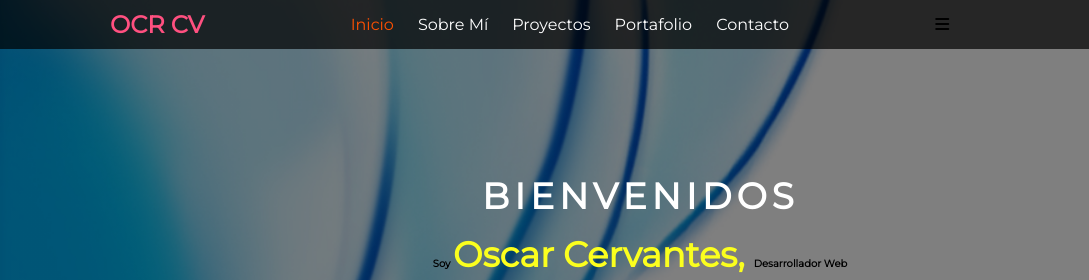
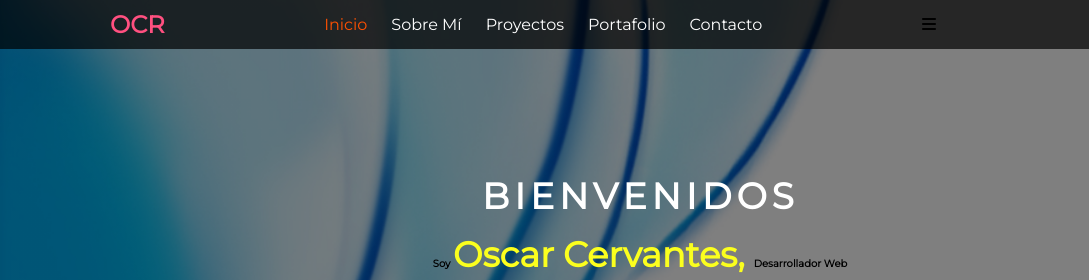
Before and after one commit to Malwii/date, a plain HTML site: page index.html in a window 1280 px wide. Shown: the top 280 px of the page, 0-1089 px from the left. Drawn offline with nearby package versions, Linux system fonts and the light colour scheme.

Commit message:
Update index.html

```diff
--- a/index.html
+++ b/index.html
@@ -18,7 +18,7 @@
         <div class="contenido">
             <header>
                 <div class="contenido-header">
-                    <h1>OCR CV </h1>
+                    <h1>OCR  </h1>
                     <nav id="nav" class="">
                         <ul id="links">
                             <li><a href="#inicio" class="seleccionado" onclick="seleccionar(this)">Inicio </a></li>
```
